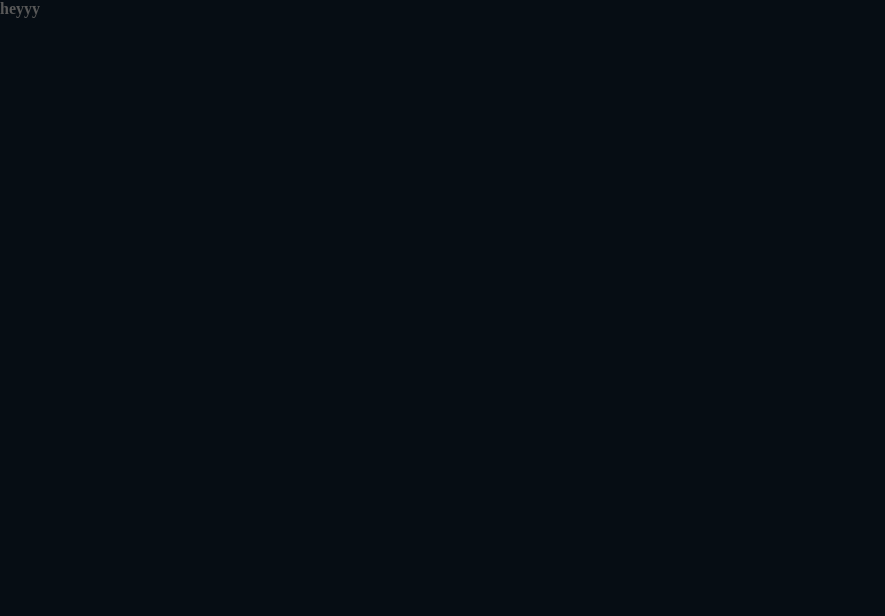
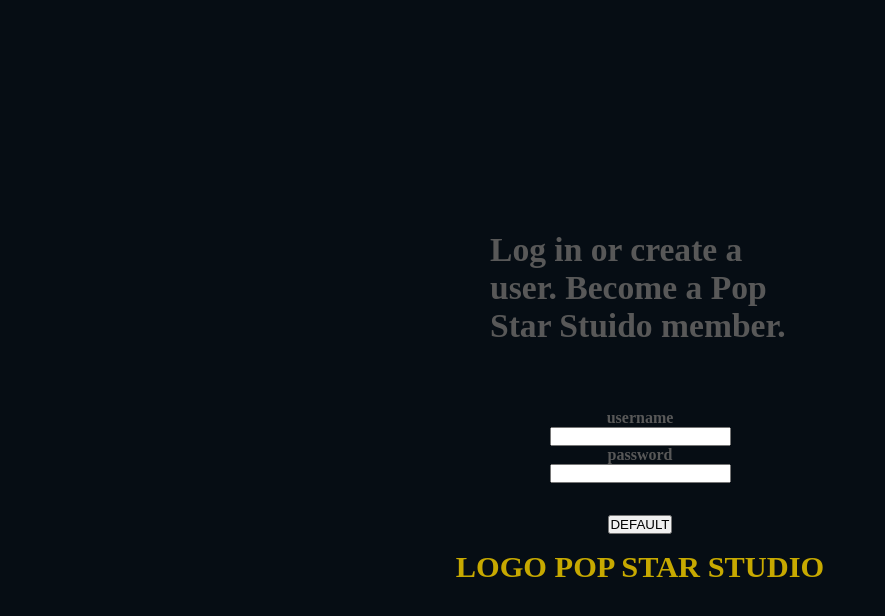
Before and after one commit to NikolaJoksimovic/pop-star-studio, a React (Create React App) app in the folder client/: page /auth in a window 1280 px wide. Shown: the top 616 px of the page, without its empty margins (0-885 px from the left). Built offline with nearby package versions, Linux system fonts and the light colour scheme; a web font is replaced by a local one.

Commit message:
add form to auth page

```diff
--- a/client/src/components/LanguageSelector.js
+++ b/client/src/components/LanguageSelector.js
@@ -5,7 +5,7 @@ import { LanguageContext } from "../language";
 export default function LanguageSelector() {
   // you get the provider that has userLanguage and userLanguageChange
 
-  const { userLanguage, userLanguageChange } = useContext(LanguageContext);
+  const { userLanguageChange } = useContext(LanguageContext);
   const [langOpt, setLangOpt] = useState("");
 
   const handleClick = (e) => {
--- a/client/src/index.css
+++ b/client/src/index.css
@@ -9,10 +9,14 @@
   --clr-black: black;
 
   --padding-btn: 0.5em;
+  --padding-div: 1em;
+  --padding-input: 0.3em;
 
-  --padding-div: 1em;
   --margin-div: 1em;
+  --margin-input: 0.5em;
+
   --border-div: 0.2rem solid var(--clr-font);
+  --border-input: 0.2rem solid var(--clr-font);
 
   --shadow-div: 0 0 1em 0.5em var(--clr-primary);
 
@@ -86,7 +90,7 @@ h5 {
     font-size: 1.3rem;
   }
 }
-/* HOME */
+/* HOME PAGE*/
 #user-name {
   z-index: 999;
   position: fixed;
@@ -112,7 +116,7 @@ h5 {
   width: 100%;
   flex-direction: column;
 }
-.logo-section .img-container {
+.img-container {
   /* border: var(--border-div); */
   margin: var(--margin-div);
   color: var(--clr-lamp);
@@ -214,3 +218,22 @@ h5 {
     font-size: 1.8rem;
   }
 }
+
+/* AUTHENTICATION PAGE */
+#auth-section {
+  flex-direction: column;
+}
+.form-container {
+  padding: var(--padding-div);
+  margin: var(--margin-div);
+}
+#auth-section form {
+  flex-direction: column;
+}
+.text-container {
+  padding: var(--padding-div);
+  margin: var(--margin-div);
+}
+.text-container h1 {
+  max-width: 300px;
+}
--- a/client/src/languages/en.json
+++ b/client/src/languages/en.json
@@ -1,5 +1,6 @@
 {
   "login-btn": "login/register",
   "logout-btn": "logout",
-  "user-name-span": "user: "
+  "user-name-span": "user: ",
+  "auth-h1": "Log in or create a user. Become a Pop Star Stuido member."
 }
--- a/client/src/languages/srp.json
+++ b/client/src/languages/srp.json
@@ -1,5 +1,6 @@
 {
   "login-btn": "prijava/registracija",
   "logout-btn": "odjava",
-  "user-name-span": "korisnik: "
+  "user-name-span": "korisnik: ",
+  "auth-h1": "Uloguj se ili kreiraj nalog. Postani  clan Pop Star Studia."
 }
--- a/client/src/pages/Authentication.js
+++ b/client/src/pages/Authentication.js
@@ -1,5 +1,27 @@
+import { Text } from "../language";
+
 const Authenication = () => {
-  return <div>heyyy</div>;
+  return (
+    <section id='auth-section' className=' center-flex height-100'>
+      <div className='text-container'>
+        <h1>
+          <Text text_id='auth-h1'>DEFAULT</Text>
+        </h1>
+      </div>
+      <div className='form-container'>
+        <form action='' className='center-flex'>
+          <label htmlFor=''>username</label>
+          <input type='text' />
+          <label htmlFor=''>password</label>
+          <input type='password' />
+        </form>
+      </div>
+      <button>DEFAULT</button>
+      <div className='img-container'>
+        <h2>LOGO POP STAR STUDIO</h2>
+      </div>
+    </section>
+  );
 };
 
 export default Authenication;
--- a/client/src/pages/Home.js
+++ b/client/src/pages/Home.js
@@ -10,7 +10,9 @@ const Home = () => {
   const [authToken, setAuthToken] = useState(true);
   // onCLick
   const handleClick = () => {
-    navigate("/auth");
+    if (authToken) {
+      navigate("/auth");
+    }
   };
 
   return (
```
